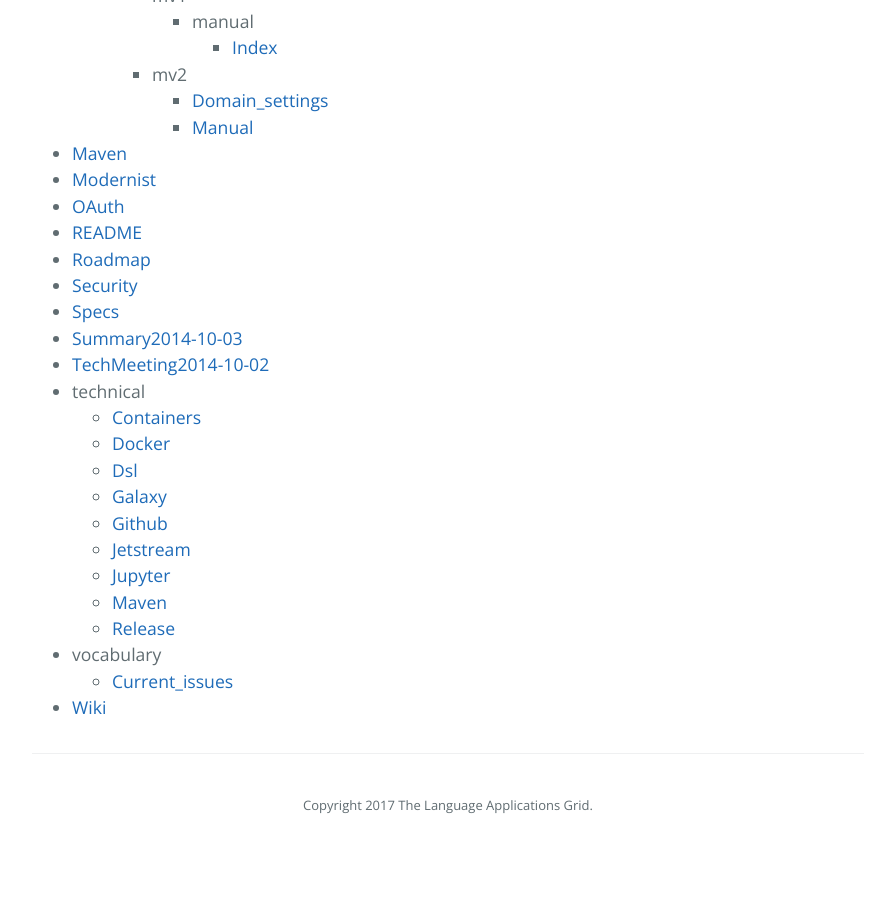
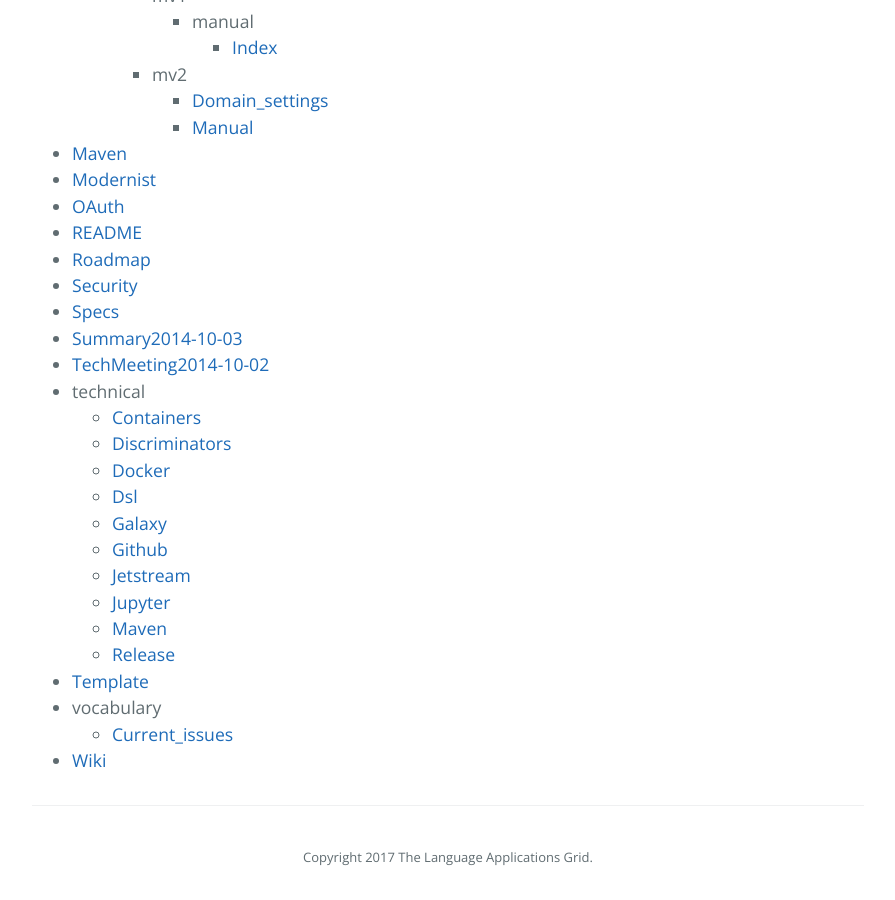
Before and after one commit to lapps/lapps.github.io, a Jekyll site: the page built from Contents.md, in a window 1280 px wide and 900 px high, scrolled down 1810 px. Shown: the whole window, without its empty margins (192-1087 px from the left). Built offline with Jekyll 4.4.1, drawn with Linux system fonts in a browser that asks for light colours; before the commit the page ends 2657 px from its top, so only the background shows below that.

Commit message:
Updated index page

```diff
--- a/Contents.md
+++ b/Contents.md
@@ -74,6 +74,7 @@
 - [TechMeeting2014-10-02](/TechMeeting2014-10-02)
 - technical
   - [Containers](/technical/containers)
+  - [Discriminators](/technical/discriminators)
   - [Docker](/technical/docker)
   - [Dsl](/technical/dsl)
   - [Galaxy](/technical/galaxy)
@@ -82,6 +83,7 @@
   - [Jupyter](/technical/jupyter)
   - [Maven](/technical/Maven)
   - [Release](/technical/release)
+- [Template](/Template)
 - vocabulary
   - [Current_issues](/vocabulary/current_issues)
 - [Wiki](/wiki)
```
